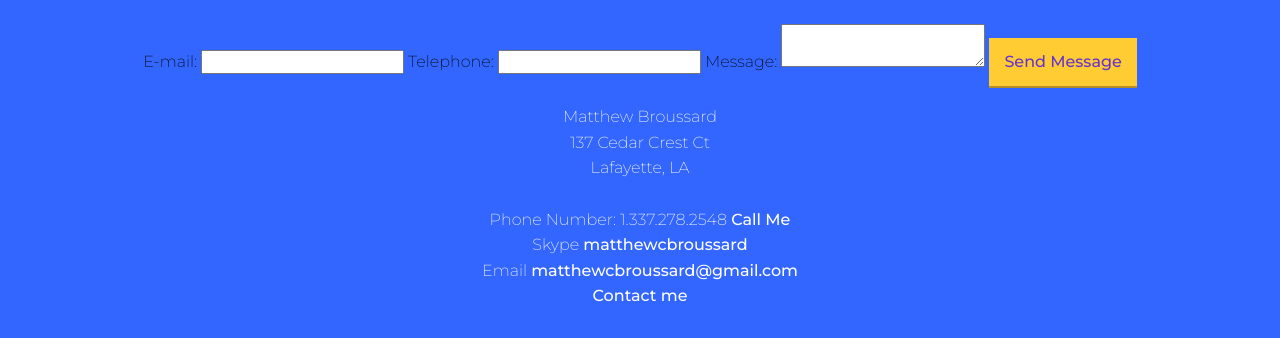
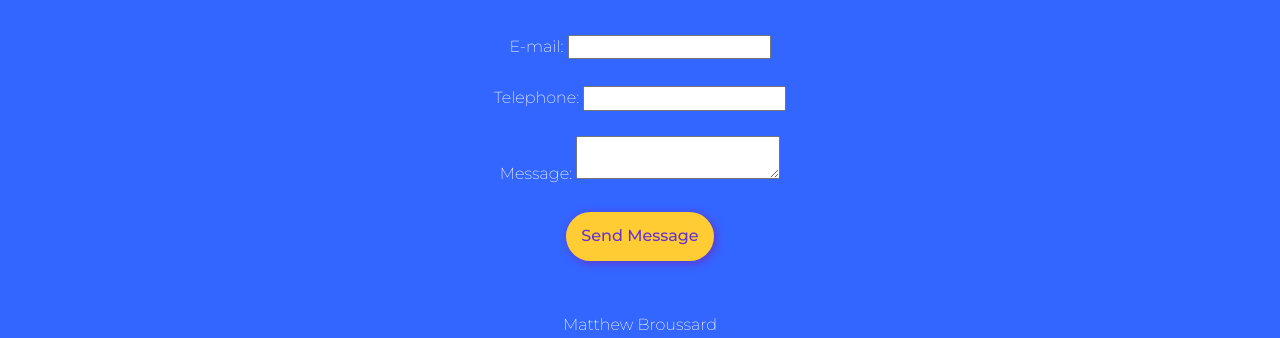
Before and after one commit to mcb7729/portfolio-website, a plain HTML site: page contact.html in a window 1280 px wide. Shown: the part 253-591 px from the top of the page. Drawn offline with nearby package versions, Linux system fonts and the light colour scheme.

Commit message:
Update contact.html
Changed stylesheet from SCSS to CSS and fixed body tag locations

```diff
--- a/contact.html
+++ b/contact.html
@@ -1,6 +1,9 @@
 <!DOCTYPE html>
+
 <html>
+
 <head>
+
     <meta charset="utf-8">
     <title>Contact Me</title>
     <link rel="icon" href="img/favicon.ico">
@@ -8,11 +11,17 @@
     <link rel="preconnect" href="https://fonts.googleapis.com">
     <link rel="preconnect" href="https://fonts.gstatic.com" crossorigin>
     <link href="https://fonts.googleapis.com/css2?family=Montserrat:ital,wght@0,200;0,500;0,900;1,200&display=swap" rel="stylesheet">
-    <link rel="stylesheet" type="text/css" href="css/style.production.css">
+    <link rel="stylesheet" type="text/css" href="css/styles.css">
     <meta name="viewport" content="width=device-width, initial-scale=1">
+
 </head>
+
+<body>
+
 <header class="page-header">
+
   <img src="img/matthewbroussardlogo.svg" alt="Matthew Broussard Logo" class="page-header__item">
+
   <nav class="main-navigation page-header__item">
       <ul role="menubar" class="navigation-list">
          <li role="presentation">
@@ -29,24 +38,27 @@
          </li>
       </ul>
    </nav>
+
 </header>
-<body class="page-body">
+
   <div>
     <div class="page-title">
       <h1>
         Contact Me
       </h1>
-    </div>
-    <form action="" method="post" id="contact-form">
+  </div>
+
+    <form action="" method="post" id="contact-form" class="form">
       <label class="standard-label" for="contact-email">E-mail: </label>
-      <input type="email" id="contact-email" required>
+      <input type="email" id="contact-email" required><br><br>
       <label class="standard-label" for="telephone">Telephone: </label>
-      <input type="tel" id="telephone">
+      <input type="tel" id="telephone"><br><br>
       <label class="standard-label" for="message" >Message: </label>
-      <textarea maxlength="240" id="message" required></textarea>
+      <textarea maxlength="240" id="message" required></textarea><br><br>
       <button class="button">Send Message</button>
     </form>
-    <div>
+
+    <div class="center">
       <p>
       Matthew Broussard<br>
       137 Cedar Crest Ct <br>
@@ -58,15 +70,22 @@
       <a href="mailto:matthewcbroussard@gmail.com">Contact me</a>
       </p>
     </div>
+
   </div>
+
   <script src="js/tota11y.min.js"></script>
-</body>
+
 <footer class="page-footer">
+
   <p>Find me on</p>
   <div class="social-media">
     <a href="https://github.com/mcb7729"> <img src="img/githubicon.svg" alt="GitHub"></a>
     <a href="https://twitter.com"> <img src="img/twittericon.svg" alt="Twitter"></a>
     <a href="https://www.linkedin.com/in/matthew-broussard-aa89a967/"> <img src="img/linkedinicon.svg" alt="LinkedIn"></a>
   </div>
+
 </footer>
+
+</body>
+
 </html>
```
